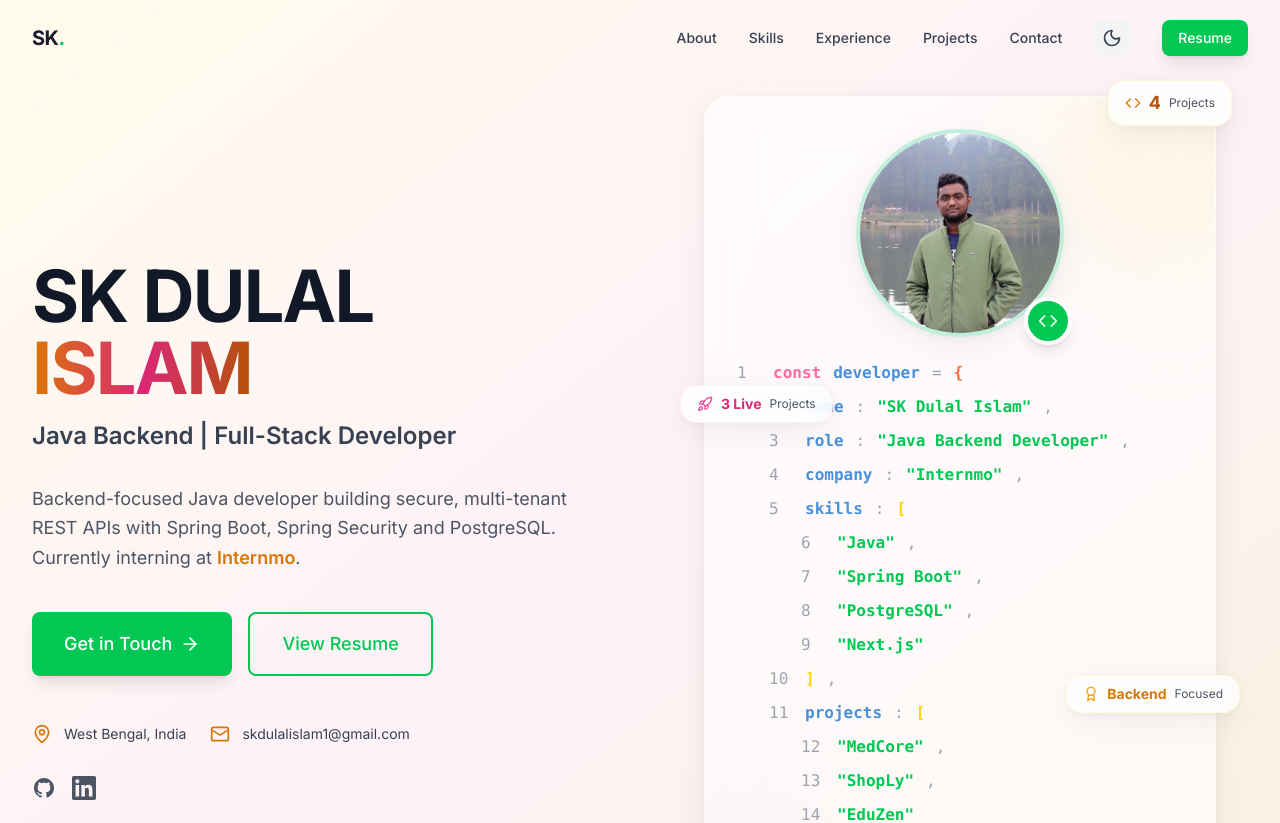
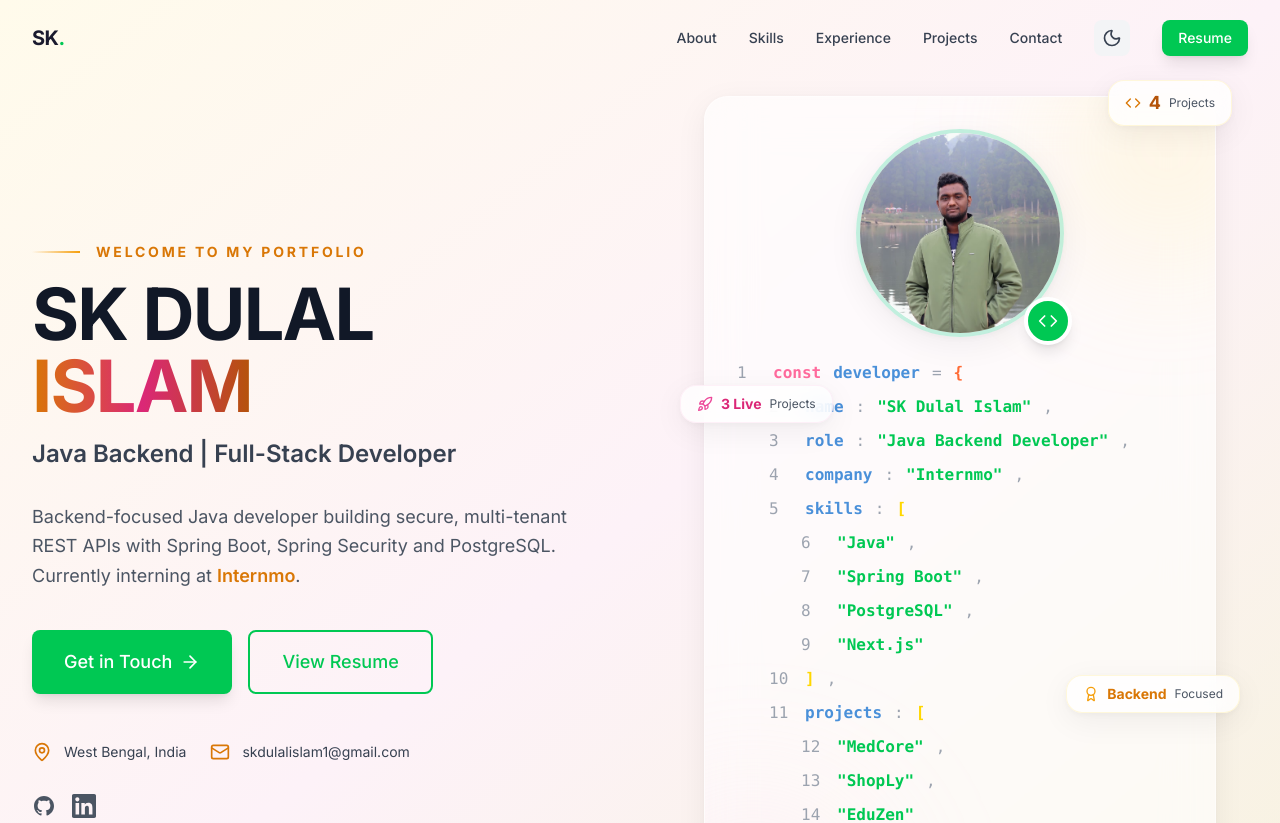
Before and after one commit to dulal-jgec/portfolio, a React app: page / in a window 1280 px wide. Shown: the top 823 px of the page. Built offline with nearby package versions, Linux system fonts and the light colour scheme; the HTML template or start-up script is replaced by a standard one.

Commit message:
Welcome add

```diff
--- a/src/components/sections/Hero.jsx
+++ b/src/components/sections/Hero.jsx
@@ -139,6 +139,14 @@ const Hero = () => {
           {/* Left Column: Text Content */}
           <div className="space-y-8">
             <motion.div variants={itemVariants} className="space-y-4">
+              {/* 🌟 NEW PREMIUM WELCOME TEXT */}
+              <div className="flex items-center gap-4 mb-2">
+                <div className="h-[2px] w-12 bg-gradient-to-r from-transparent to-amber-500 dark:to-emerald-500" />
+                <span className="text-xs md:text-sm font-bold tracking-[0.2em] uppercase text-amber-600 dark:text-emerald-400">
+                  Welcome to my Portfolio
+                </span>
+              </div>
+
               <h1 className="text-5xl md:text-6xl lg:text-7xl font-bold tracking-tight leading-[1.1]">
                 <span className="text-gray-900 dark:text-white block">
                   SK DULAL
```
